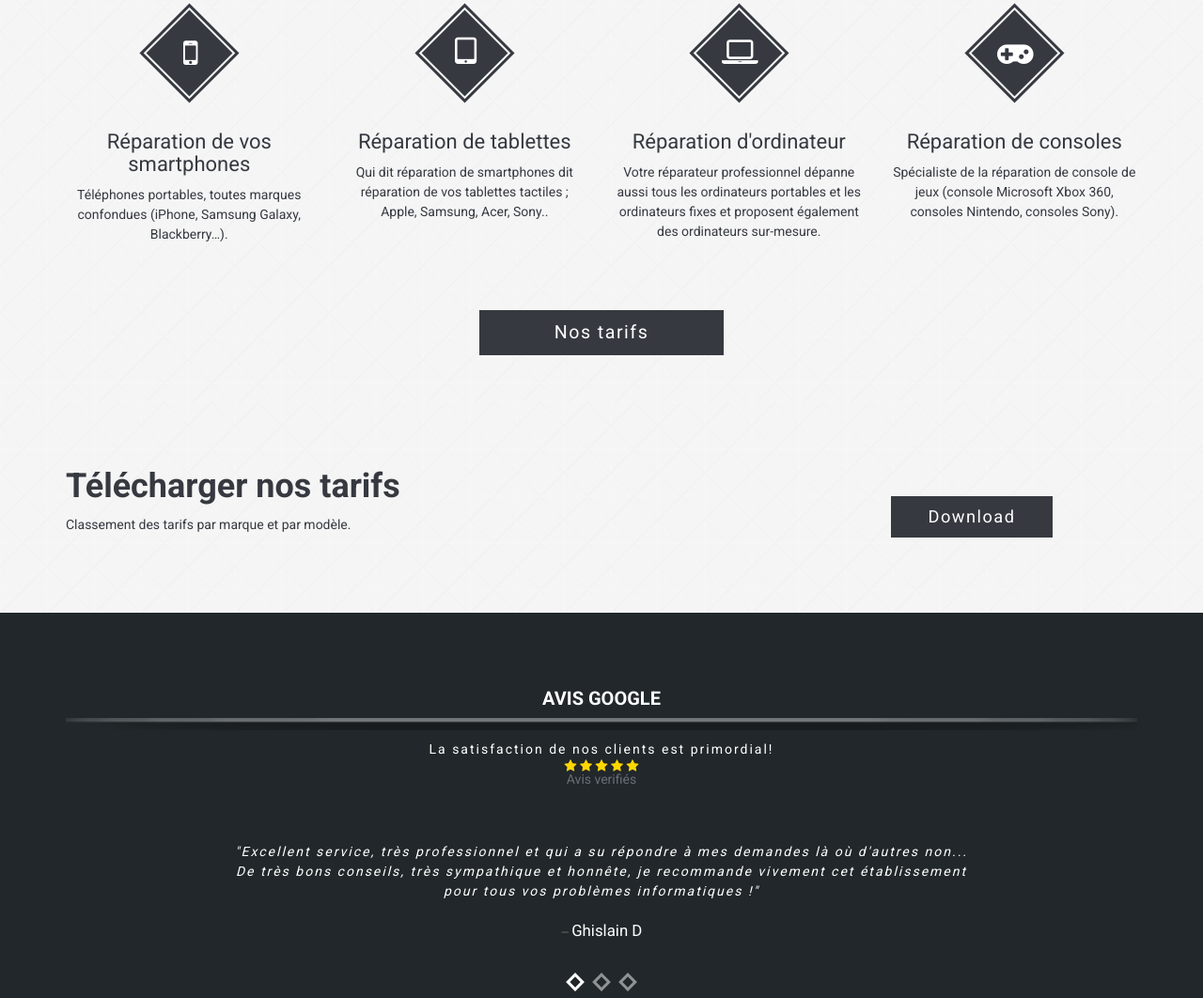
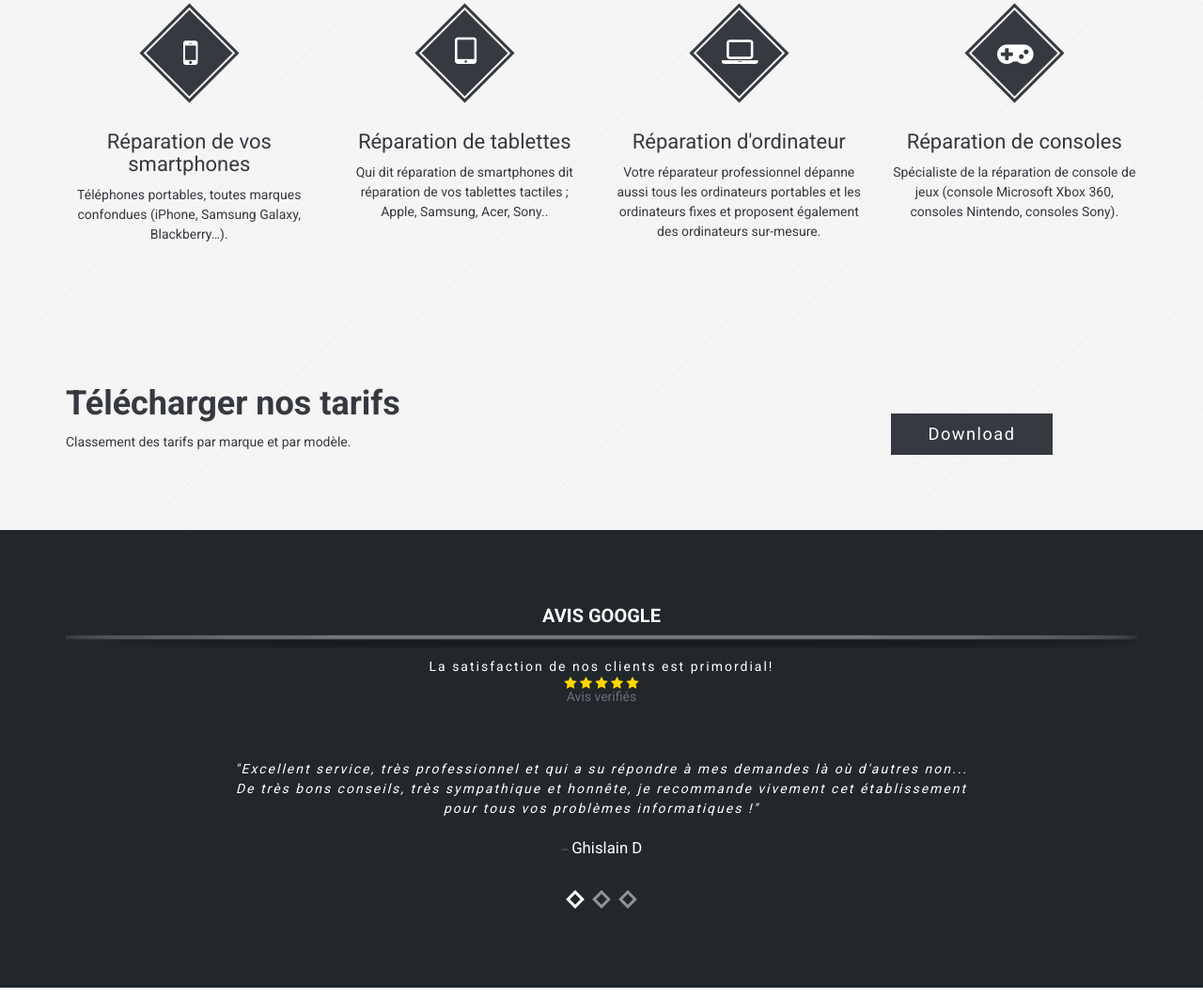
Before and after one commit to Julienlatil/Depan, a plain HTML site: page index.html in a window 1280 px wide. Shown: the part 1614-2676 px from the top of the page at 94% size. Drawn offline with Linux system fonts and the light colour scheme; files whose address does not match are found by name.

Commit message:
Update index.html

```diff
--- a/index.html
+++ b/index.html
@@ -265,13 +265,7 @@
                         </div> <!-- /.row -->
                     </div> <!-- /.container -->
 
-                    <div class="container">
-                        <!-- Cta Button -->
-                        <div class="extra-space-l"></div>
-                        <div class="text-center">
-                    		<a class="btn btn-default btn-lg-xl" href="http://www.imransdesign.com/" target="_blank" role="button">Nos tarifs</a>
-                        </div>
-                    </div> <!-- /.container -->
+
                 </div>
                 <!-- End rotate-box-2 -->
             </section>
```
